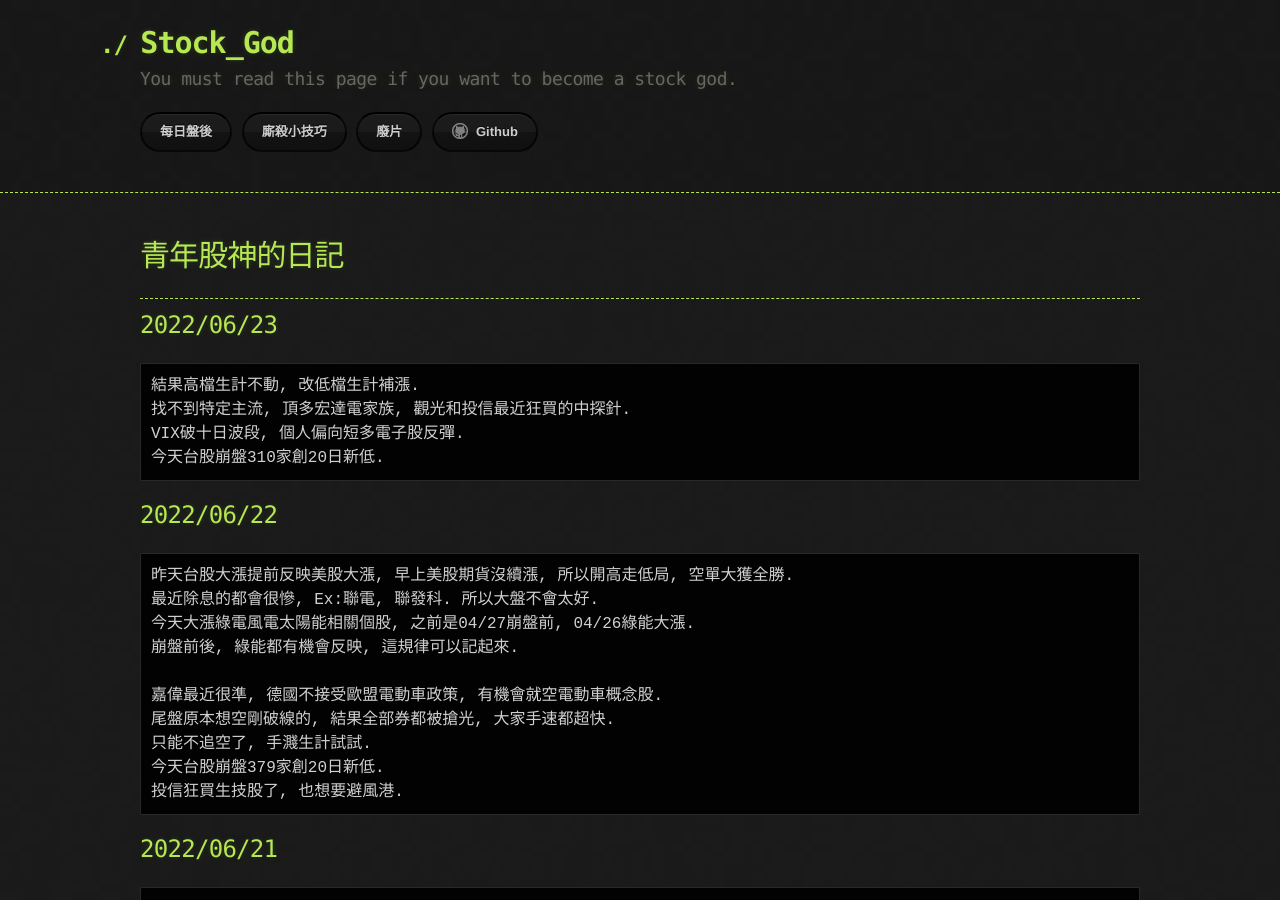
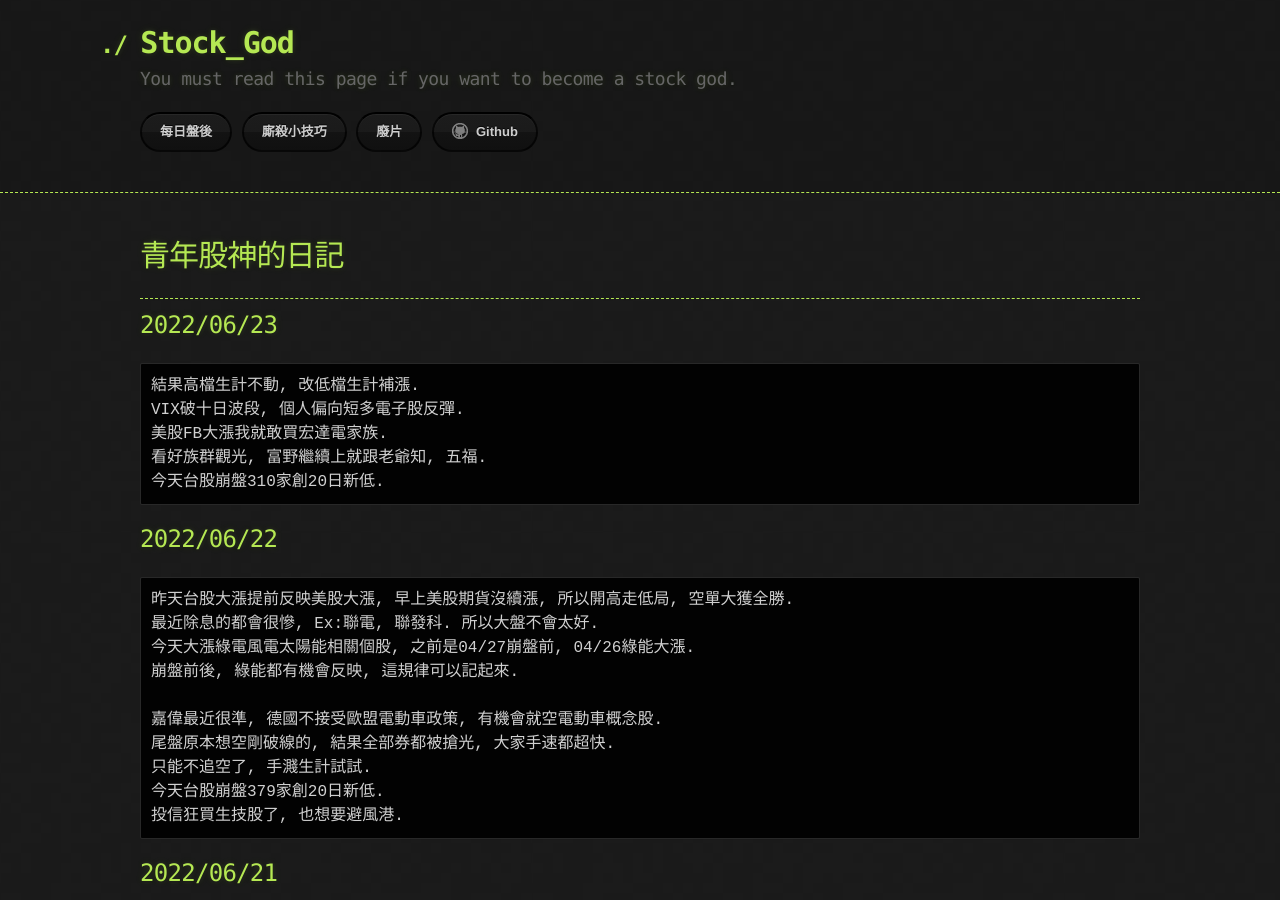
Before and after one commit to lepg5487/Stock_God, a Jekyll site: the page built from index.md, in a window 1280 px wide and 900 px high. Built offline with Jekyll 4.4.1, drawn with Linux system fonts in a browser that asks for light colours; our own code applies the rules of GitHub Pages for plain Markdown files.

Commit message:
Update index.md

````diff
--- a/index.md
+++ b/index.md
@@ -9,8 +9,9 @@ layout: testlayouts
 ## 2022/06/23
 ```
 結果高檔生計不動, 改低檔生計補漲.
-找不到特定主流, 頂多宏達電家族, 觀光和投信最近狂買的中探針.
 VIX破十日波段, 個人偏向短多電子股反彈.
+美股FB大漲我就敢買宏達電家族.
+看好族群觀光, 富野繼續上就跟老爺知, 五福.
 今天台股崩盤310家創20日新低.
 ```
 
````
